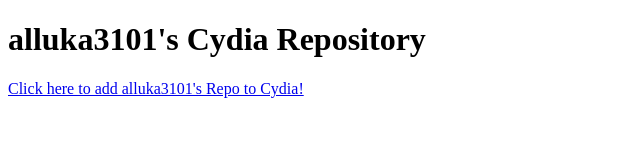
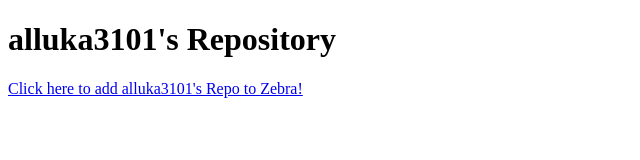
Before and after one commit to alluka3101/repo, a plain HTML site: page index.html in a window 1280 px wide. Shown: the whole page, without its empty margins (0-640 px from the left). Drawn offline with Linux system fonts and the light colour scheme.

Commit message:
Update index.html

```diff
--- a/index.html
+++ b/index.html
@@ -6,7 +6,7 @@
   <meta name="viewport" content="width=device-width, initial-scale=1, viewport-fit=cover"/>
 </head>
 <body>
-  <h1> alluka3101's Cydia Repository </h1>
-  <a class="cydiaLink" href="cydia://url/https://cydia.saurik.com/api/share#?source=[alluka3101.github.io/repo/]"> Click here to add alluka3101's Repo to Cydia!
+  <h1> alluka3101's Repository </h1>
+  <a class="btn btn-sm btn-default" href="zbra://sources/add/https://alluka3101.github.io/repo]"> Click here to add alluka3101's Repo to Zebra!
 </body>
 </html>
```
